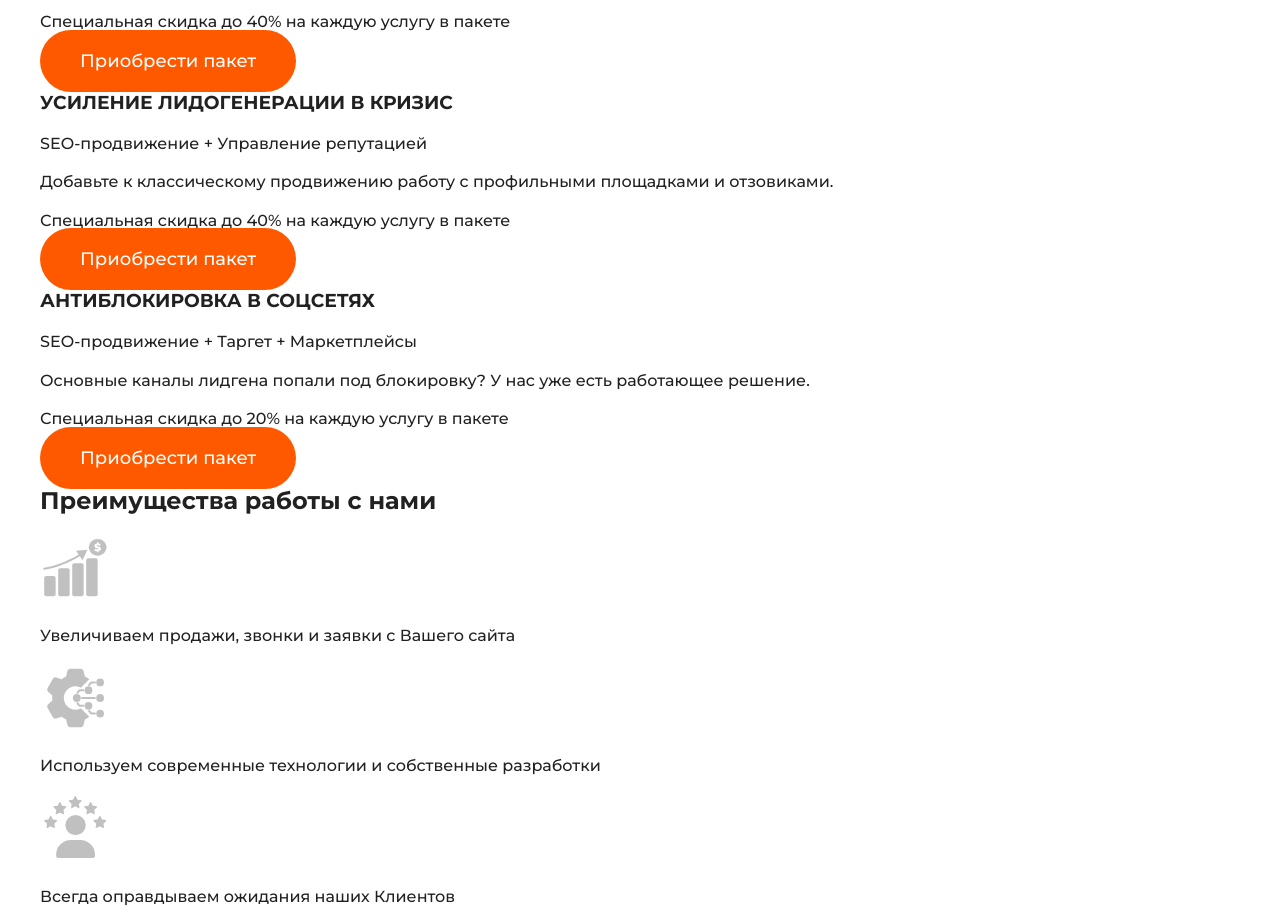
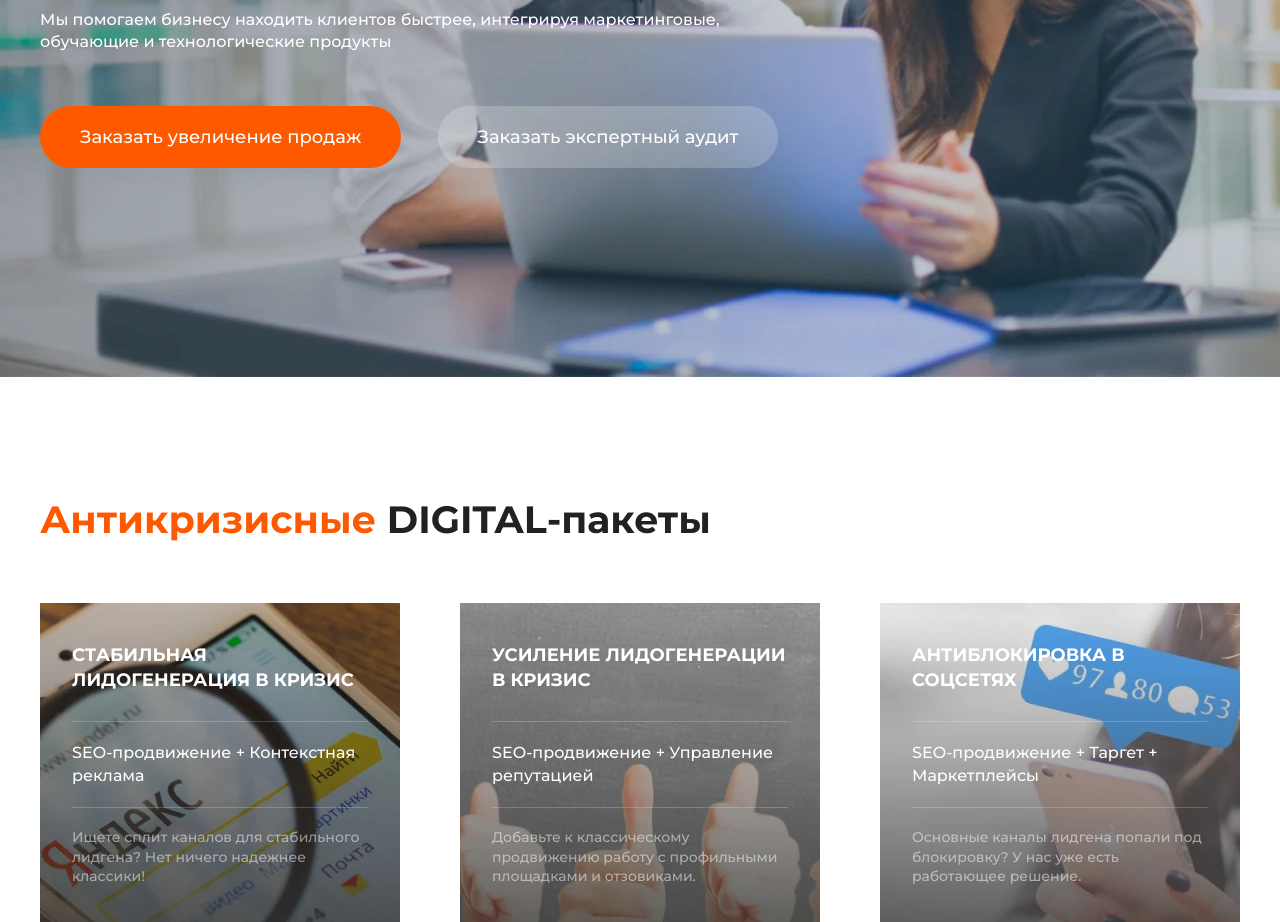
Before and after one commit to AlexBor83/marketing-site, a website: page source/index.html in a window 1280 px wide. Shown: the part 522-1444 px from the top of the page. Drawn offline with nearby package versions, Linux system fonts and the light colour scheme; files that its build step writes are made by us from their sources.

Commit message:
Стили marketing, packages и features

```diff
--- a/source/index.html
+++ b/source/index.html
@@ -105,7 +105,8 @@
         </p>
         <div class="marketing__wrap">
           <button type="button" class="marketing__button button">Заказать увеличение продаж</button>
-          <button type="button" class="marketing__button button">Заказать экспертный аудит</button>
+          <button type="button" class="marketing__button marketing__button--alternative button">Заказать экспертный
+            аудит</button>
         </div>
       </div>
     </section>
@@ -119,11 +120,11 @@
             <h3 class="card-package__title">
               СТАБИЛЬНАЯ ЛИДОГЕНЕРАЦИЯ В КРИЗИС
             </h3>
-            <p class="card-package__text">
+            <p class="card-package__text card-package__text--top">
               SEO-продвижение +
               Контекстная реклама
             </p>
-            <p class="card-package__text">
+            <p class="card-package__text card-package__text--condition">
               Ищете сплит каналов для
               стабильного лидгена?
               Нет ничего
@@ -134,15 +135,15 @@
             </p>
             <a class="card-package__button button" href="#">Приобрести пакет</a>
           </div>
-          <div class="packages__card card-package-package">
+          <div class="packages__card card-package card-package--crisis">
             <h3 class="card-package__title">
               УСИЛЕНИЕ ЛИДОГЕНЕРАЦИИ В КРИЗИС
             </h3>
-            <p class="card-package__text">
+            <p class="card-package__text card-package__text--top">
               SEO-продвижение +
               Управление репутацией
             </p>
-            <p class="card-package__text">
+            <p class="card-package__text card-package__text--condition">
               Добавьте к классическому
               продвижению работу с
               профильными площадками и
@@ -153,15 +154,15 @@
             </p>
             <a class="card-package__button button" href="#">Приобрести пакет</a>
           </div>
-          <div class="packages__card card-package">
+          <div class="packages__card card-package card-package--sicial">
             <h3 class="card-package__title">
               АНТИБЛОКИРОВКА В СОЦСЕТЯХ
             </h3>
-            <p class="card-package__text">
+            <p class="card-package__text card-package__text--top">
               SEO-продвижение +
               Таргет + Маркетплейсы
             </p>
-            <p class="card-package__text">
+            <p class="card-package__text card-package__text--condition">
               Основные каналы лидгена попали
               под блокировку?
               У нас уже есть
--- /dev/null
+++ b/source/sass/bloks/card-package.scss
@@ -0,0 +1,69 @@
+.card-package {
+  display: flex;
+  flex-direction: column;
+  // justify-content: space-between;
+  padding: 40px 32px;
+  color: $wight;
+
+  background-image: url("../img/package-yandex.webp");
+  background-size: cover;
+  background-position: center;
+  background-repeat: no-repeat;
+  width: 100%;
+
+  @media (min-resolution: $retina-dpi-2) {
+    background-image: url("../img/package-yandex@2x.webp");
+  }
+
+  &--crisis {
+    background-image: url("../img/package-classic.webp");
+
+    @media (min-resolution: $retina-dpi-2) {
+      background-image: url("../img/package-classic@2x.webp");
+    }
+  }
+
+  &--sicial {
+    background-image: url("../img/package-soc.webp");
+
+    @media (min-resolution: $retina-dpi-2) {
+      background-image: url("../img/package-soc@2x.webp");
+    }
+  }
+}
+
+.card-package__title {
+  margin: 0;
+  font-weight: 700;
+  font-size: 18px;
+  line-height: 140%;
+  margin-bottom: 28px;
+}
+
+.card-package__text {
+  margin: 0;
+  padding: 20px 0;
+
+  &--top {
+    border-top: 1px solid $wightopasity;
+    border-bottom: 1px solid $wightopasity;
+  }
+
+  &--condition {
+    font-size: 14px;
+    line-height: 140%;
+    opacity: 0.5;
+  }
+}
+
+.card-package__button {
+  margin-top: auto;
+  background-color: transparent;
+  border: 1px solid $orange;
+  border-radius: 100px;
+  color: $orange;
+  text-align: center;
+  font-size: 16px;
+  line-height: 140%;
+  padding: 16px;
+}
--- /dev/null
+++ b/source/sass/bloks/featur.scss
@@ -0,0 +1,13 @@
+.featur {
+  padding: 45px 15px;
+  text-align: center;
+}
+
+.featur__icon {
+  margin-bottom: 16px;
+}
+
+.featur__text {
+  margin: 0;
+  margin-bottom: 10px;
+}
--- /dev/null
+++ b/source/sass/bloks/features.scss
@@ -0,0 +1,13 @@
+.features__title {
+  font-weight: 700;
+  font-size: 38px;
+  line-height: 120%;
+  margin: 0;
+  margin-bottom: 60px;
+}
+
+.features__wrap {
+  display: grid;
+  grid-template-columns: repeat(3, 1fr);
+  grid-gap: 60px;
+}
--- /dev/null
+++ b/source/sass/bloks/marketing.scss
@@ -0,0 +1,41 @@
+.marketing {
+  background-color: $gray;
+  background-image: url("../img/background.webp");
+  background-size: cover;
+  background-position: center;
+  background-repeat: no-repeat;
+  width: 100%;
+  min-height: 716px;
+  margin-bottom: 120px;
+
+  @media (min-resolution: $retina-dpi-2) {
+    background-image: url("../img/background@2x.webp");
+  }
+}
+
+.marketing__title {
+  display: inline-block;
+  margin-top: 170px;
+  margin-bottom: 28px;
+  width: 780px;
+  font-weight: 700;
+  font-size: 68px;
+  line-height: 110%;
+  color: $wight;
+}
+
+.marketing__text {
+  width: 780px;
+  margin: 0;
+  color: $wight;
+  margin-bottom: 52px;
+}
+
+.marketing__button {
+  border: none;
+
+  &--alternative {
+    background-color: $wightopasity;
+    margin-left: 32px;
+  }
+}
--- /dev/null
+++ b/source/sass/bloks/packages.scss
@@ -0,0 +1,26 @@
+.packages {
+  margin-bottom: 120px;
+}
+
+.packages__title {
+  font-weight: 700;
+  font-size: 38px;
+  line-height: 120%;
+  color: $orange;
+  margin: 0;
+  margin-bottom: 60px;
+}
+
+.packages__title span {
+  color: $typography;
+}
+
+.packages__wrap {
+  display: grid;
+  grid-template-columns: repeat(3, 1fr);
+  grid-gap: 60px;
+}
+
+.packages__card {
+  min-height: 487px;
+}
--- a/source/sass/style.scss
+++ b/source/sass/style.scss
@@ -7,6 +7,11 @@
 @import "bloks/header.scss";
 @import "bloks/navigation.scss";
 @import "bloks/search.scss";
+@import "bloks/marketing.scss";
+@import "bloks/packages.scss";
+@import "bloks/card-package.scss";
+@import "bloks/features.scss";
+@import "bloks/featur.scss";
 
 // @import "bloks/slogan.scss";
 // @import "bloks/index-slogan.scss";
--- a/source/sass/variables.scss
+++ b/source/sass/variables.scss
@@ -4,10 +4,13 @@ $desktop-width: 1200px;
 //colors
 
 $orange: #ff5900;
+$orangedark: #ca4600;
+
 $typography: #212121;
 $gray: #333333;
 $graylight: #f4f4f4;
 $wight: #ffffff;
+$wightopasity: rgba(255, 255, 255, 0.2);
 
 //fonts
 
```
Also changed, not shown: build/css/style.min.css, build/index.html, 1 other file.
